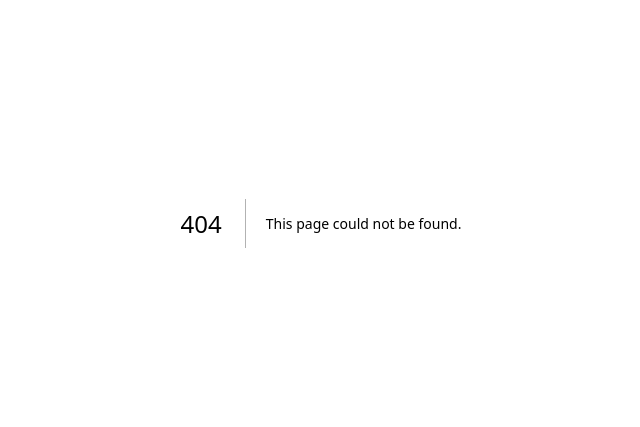
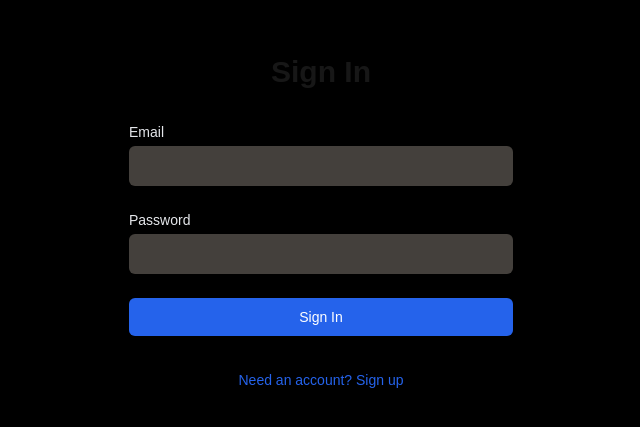
Before and after one commit to BlackMarketGT/BlackMarket, a Next.js app in the folder back_end/: page /login in a window 1280 px wide. Before the commit this address had no page. Shown: the part 177-604 px from the top of the page, without its empty margins (319-959 px from the left). Built offline with nearby package versions, Linux system fonts and the light colour scheme.

Commit message:
Copy from boilerplate

```diff
--- /dev/null
+++ b/back_end/app/login/page.tsx
@@ -0,0 +1,166 @@
+"use client";
+import { useState } from "react";
+import { getAuth, createUserWithEmailAndPassword, signInWithEmailAndPassword } from "firebase/auth";
+import { Console } from "console";
+import { initializeApp } from "firebase/app";
+import { getAnalytics } from "firebase/analytics";
+
+
+    const firebaseConfig = {
+      apiKey: "AIzaSyCAsJ4r-EPM3eTKduDOnGFJlj1vq6378EU",
+      authDomain: "auth-demo-5219c.firebaseapp.com",
+      projectId: "auth-demo-5219c",
+      storageBucket: "auth-demo-5219c.firebasestorage.app",
+      messagingSenderId: "275727416717",
+      appId: "1:275727416717:web:4a5b61f47c60683bd991c4"
+    };
+    // Initialize Firebase
+     const app = initializeApp(firebaseConfig);
+     const auth = getAuth(app);
+     const analytics = getAnalytics(app);
+
+
+interface LoginState {
+  email: string;
+  password: string;
+  isNewUser: boolean;
+  fullName: string;
+}
+
+
+export default function Login() {
+  const [loginData, setLoginData] = useState<LoginState>({
+    email: "",
+    password: "",
+    isNewUser: false,
+    fullName: "",
+  });
+
+  const handleInputChange = (e: React.ChangeEvent<HTMLInputElement>) => {
+    const { name, value } = e.target;
+    setLoginData((prev) => ({
+      ...prev,
+      [name]: value,
+    }));
+  };
+
+  const handleSubmit = (e: React.FormEvent) => {
+    e.preventDefault();
+    if (loginData.isNewUser) {
+      createUserWithEmailAndPassword(auth, loginData.email, loginData.password)
+        .then((userCredential) => {
+          // Signed up
+          const user = userCredential.user;
+          window.location.href = '/onboarding';
+          // ...
+        })
+        .catch((error) => {
+          const errorCode = error.code;
+          const errorMessage = error.message;
+        });
+    }
+    else {
+      signInWithEmailAndPassword(auth, loginData.email, loginData.password)
+        .then((userCredential) => {
+          // Signed in
+          const user = userCredential.user;
+          window.location.href = '/dashboard';
+        })
+    }
+
+    console.log(loginData);
+  };
+
+  return (
+    <div className="min-h-screen flex items-center justify-center bg-black">
+      <div
+        className="max-w-md w-full space-y-8 p-8
+             rounded-lg shadow"
+      >
+        <h2 className="text-center text-3xl font-bold">
+          {loginData.isNewUser ? "Create Account" : "Sign In"}
+        </h2>
+
+        <form onSubmit={handleSubmit} className="mt-8 space-y-6">
+          {loginData.isNewUser && (
+            <div>
+              <label
+                htmlFor="fullName"
+                className="block text-sm font-medium text-gray-200"
+              >
+                Full Name
+              </label>
+              <input
+                id="fullName"
+                name="fullName"
+                type="text"
+                required
+                className="mt-1 block w-full rounded-md bg-stone-700 border-gray-300 shadow-sm px-3 py-2"
+                value={loginData.fullName}
+                onChange={handleInputChange}
+              />
+            </div>
+          )}
+
+          <div>
+            <label
+              htmlFor="email"
+              className="block text-sm font-medium text-gray-200"
+            >
+              Email
+            </label>
+            <input
+              id="email"
+              name="email"
+              type="email"
+              required
+              className="mt-1 block w-full rounded-md bg-stone-700 border-gray-300 shadow-sm px-3 py-2"
+              value={loginData.email}
+              onChange={handleInputChange}
+            />
+          </div>
+
+          <div>
+            <label
+              htmlFor="password"
+              className="block text-sm font-medium text-gray-200"
+            >
+              Password
+            </label>
+            <input
+              id="password"
+              name="password"
+              type="password"
+              required
+              className="mt-1 block w-full rounded-md bg-stone-700 border-gray-300 shadow-sm px-3 py-2"
+              value={loginData.password}
+              onChange={handleInputChange}
+            />
+          </div>
+
+          <div>
+            <button
+              type="submit"
+              className="w-full flex justify-center py-2 px-4 border border-transparent rounded-md shadow-sm text-sm font-medium text-white bg-blue-600 hover:bg-blue-700"
+            >
+              {loginData.isNewUser ? "Sign Up" : "Sign In"}
+            </button>
+          </div>
+        </form>
+
+        <div className="text-center">
+          <button
+            onClick={() =>
+              setLoginData((prev) => ({ ...prev, isNewUser: !prev.isNewUser }))
+            }
+            className="text-sm text-blue-600 hover:text-blue-500"
+          >
+            {loginData.isNewUser
+              ? "Already have an account? Sign in"
+              : "Need an account? Sign up"}
+          </button>
+        </div>
+      </div>
+    </div>
+  );
+}
--- a/back_end/app/page.tsx
+++ b/back_end/app/page.tsx
@@ -1,101 +1,5 @@
-import Image from "next/image";
+import Login from "./login/page";
 
 export default function Home() {
-  return (
-    <div className="grid grid-rows-[20px_1fr_20px] items-center justify-items-center min-h-screen p-8 pb-20 gap-16 sm:p-20 font-[family-name:var(--font-geist-sans)]">
-      <main className="flex flex-col gap-8 row-start-2 items-center sm:items-start">
-        <Image
-          className="dark:invert"
-          src="/next.svg"
-          alt="Next.js logo"
-          width={180}
-          height={38}
-          priority
-        />
-        <ol className="list-inside list-decimal text-sm text-center sm:text-left font-[family-name:var(--font-geist-mono)]">
-          <li className="mb-2">
-            Get started by editing{" "}
-            <code className="bg-black/[.05] dark:bg-white/[.06] px-1 py-0.5 rounded font-semibold">
-              app/page.tsx
-            </code>
-            .
-          </li>
-          <li>Save and see your changes instantly.</li>
-        </ol>
-
-        <div className="flex gap-4 items-center flex-col sm:flex-row">
-          <a
-            className="rounded-full border border-solid border-transparent transition-colors flex items-center justify-center bg-foreground text-background gap-2 hover:bg-[#383838] dark:hover:bg-[#ccc] text-sm sm:text-base h-10 sm:h-12 px-4 sm:px-5"
-            href="https://vercel.com/new?utm_source=create-next-app&utm_medium=appdir-template-tw&utm_campaign=create-next-app"
-            target="_blank"
-            rel="noopener noreferrer"
-          >
-            <Image
-              className="dark:invert"
-              src="/vercel.svg"
-              alt="Vercel logomark"
-              width={20}
-              height={20}
-            />
-            Deploy now
-          </a>
-          <a
-            className="rounded-full border border-solid border-black/[.08] dark:border-white/[.145] transition-colors flex items-center justify-center hover:bg-[#f2f2f2] dark:hover:bg-[#1a1a1a] hover:border-transparent text-sm sm:text-base h-10 sm:h-12 px-4 sm:px-5 sm:min-w-44"
-            href="https://nextjs.org/docs?utm_source=create-next-app&utm_medium=appdir-template-tw&utm_campaign=create-next-app"
-            target="_blank"
-            rel="noopener noreferrer"
-          >
-            Read our docs
-          </a>
-        </div>
-      </main>
-      <footer className="row-start-3 flex gap-6 flex-wrap items-center justify-center">
-        <a
-          className="flex items-center gap-2 hover:underline hover:underline-offset-4"
-          href="https://nextjs.org/learn?utm_source=create-next-app&utm_medium=appdir-template-tw&utm_campaign=create-next-app"
-          target="_blank"
-          rel="noopener noreferrer"
-        >
-          <Image
-            aria-hidden
-            src="/file.svg"
-            alt="File icon"
-            width={16}
-            height={16}
-          />
-          Learn
-        </a>
-        <a
-          className="flex items-center gap-2 hover:underline hover:underline-offset-4"
-          href="https://vercel.com/templates?framework=next.js&utm_source=create-next-app&utm_medium=appdir-template-tw&utm_campaign=create-next-app"
-          target="_blank"
-          rel="noopener noreferrer"
-        >
-          <Image
-            aria-hidden
-            src="/window.svg"
-            alt="Window icon"
-            width={16}
-            height={16}
-          />
-          Examples
-        </a>
-        <a
-          className="flex items-center gap-2 hover:underline hover:underline-offset-4"
-          href="https://nextjs.org?utm_source=create-next-app&utm_medium=appdir-template-tw&utm_campaign=create-next-app"
-          target="_blank"
-          rel="noopener noreferrer"
-        >
-          <Image
-            aria-hidden
-            src="/globe.svg"
-            alt="Globe icon"
-            width={16}
-            height={16}
-          />
-          Go to nextjs.org →
-        </a>
-      </footer>
-    </div>
-  );
+  return <Login />;
 }
```
Also changed, not shown: back_end/firebase.js (added, +21 -0 lines), back_end/package.json (+7 -6 lines), 1 other file (tests, documents, lock files or other folders).
